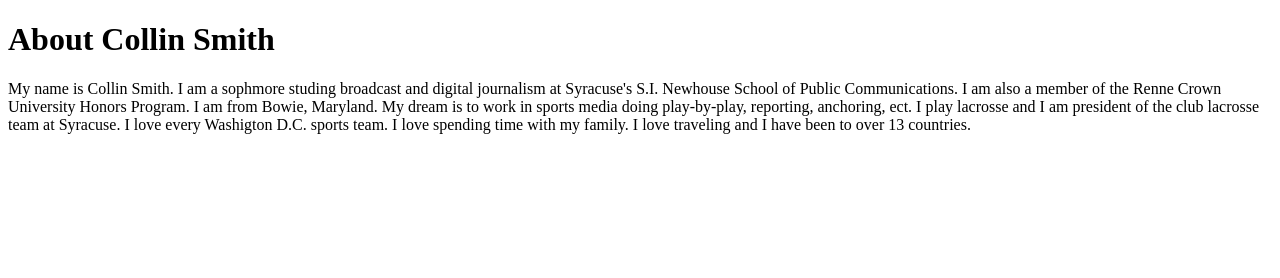
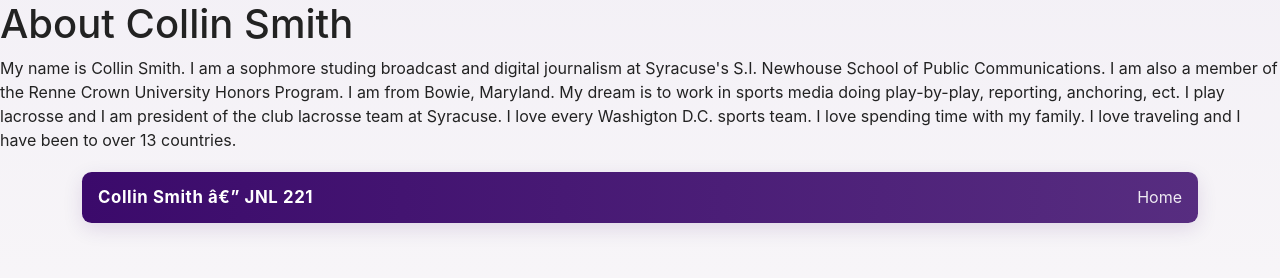
Before and after one commit to collinsmith77/collinsmith77.github.io, a plain HTML site: page Assignment8/about/index.html in a window 1280 px wide. Drawn offline with nearby package versions, Linux system fonts and the light colour scheme.

Commit message:
Update index.html

```diff
--- a/Assignment8/about/index.html
+++ b/Assignment8/about/index.html
@@ -7,6 +7,84 @@
 
 <h1>About Collin Smith</h1>
 <p>My name is Collin Smith. I am a sophmore studing broadcast and digital journalism at Syracuse's S.I. Newhouse School of Public Communications. I am also a member of the Renne Crown University Honors Program. I am from Bowie, Maryland. My dream is to work in sports media doing play-by-play, reporting, anchoring, ect. I play lacrosse and I am president of the club lacrosse team at Syracuse. I love every Washigton D.C. sports team. I love spending time with my family. I love traveling and I have been to over 13 countries. </p>
+ <!doctype html>
+    <html lang="en">
+      <head>
+        <meta charset="utf-8">
+        <meta name="viewport" content="width=device-width, initial-scale=1">
+        <title>Collin Smith — Broadcast & Digital Journalism</title>
 
+        <link href="https://cdn.jsdelivr.net/npm/bootstrap@5.2.2/dist/css/bootstrap.min.css" rel="stylesheet" integrity="sha384-Zenh87qX5JnK2Jl0vWa8Ck2rdkQ2Bzep5IDxbcnCeuOxjzrPF/et3URy9Bv1WTRi" crossorigin="anonymous">
+        <link rel="stylesheet" href="main.css">
+
+        <style>
+          :root{
+            --purple:#3b0a6b; /* deep purple */
+            --gold:#d4af37;   /* warm gold */
+            --muted:#f6f2fb;
+            --max-width:980px;
+          }
+
+          html,body{height:100%;}
+          body{
+            font-family: -apple-system, BlinkMacSystemFont, "Segoe UI", Roboto, "Helvetica Neue", Arial;
+            background: linear-gradient(180deg, rgba(59,10,107,0.06) 0%, rgba(212,175,55,0.02) 100%);
+            color: #222;
+            -webkit-font-smoothing:antialiased;
+          }
+
+          .site-header{
+            background: linear-gradient(90deg,var(--purple), rgba(59,10,107,0.85));
+            color: white;
+            padding: .8rem 1rem;
+            border-radius: .6rem;
+            margin: 1.25rem 0;
+            display:flex;
+            align-items:center;
+            justify-content:space-between;
+            gap:1rem;
+            box-shadow: 0 6px 20px rgba(59,10,107,0.12);
+          }
+
+          .site-title{font-weight:700; letter-spacing:.6px; font-size:1.05rem}
+          .site-nav a{color: rgba(255,255,255,0.9); text-decoration:none; margin-left:.8rem}
+          .site-nav a:hover{color:var(--gold)}
+
+          .hero{
+            max-width:var(--max-width);
+            margin: 1.2rem auto;
+            background: white;
+            border-radius: .75rem;
+            padding: 2rem;
+            box-shadow: 0 8px 30px rgba(11,6,20,0.06);
+          }
+
+          .hero h1{color:var(--purple); font-size:2.4rem; margin-bottom:.2rem}
+          .hero h2{color: #333; font-weight:600; margin-bottom:.6rem}
+          .accent{color:var(--gold); font-weight:700}
+
+          .profile-img{max-width:170px; width:100%; height:auto; border-radius:12px; box-shadow:0 6px 18px rgba(59,10,107,0.12);}
+
+          .contact-card{background:linear-gradient(180deg, rgba(212,175,55,0.06), rgba(59,10,107,0.03)); padding:1rem; border-radius:.5rem}
+
+          footer{margin-top:1.5rem; text-align:center; color:#555; font-size:.95rem}
+
+          @media(min-width:768px){
+            .hero{display:flex; gap:2rem; align-items:center}
+            .hero-left{flex:1}
+            .hero-right{width:200px}
+          }
+        </style>
+      </head>
+      <body>
+
+        <div class="container">
+
+          <header class="site-header">
+            <div class="site-title">Collin Smith — JNL 221</div>
+            <nav class="site-nav">
+
+
+              <a href="assignment8/index.html">Home</a>
 </body>
 </html>
```
